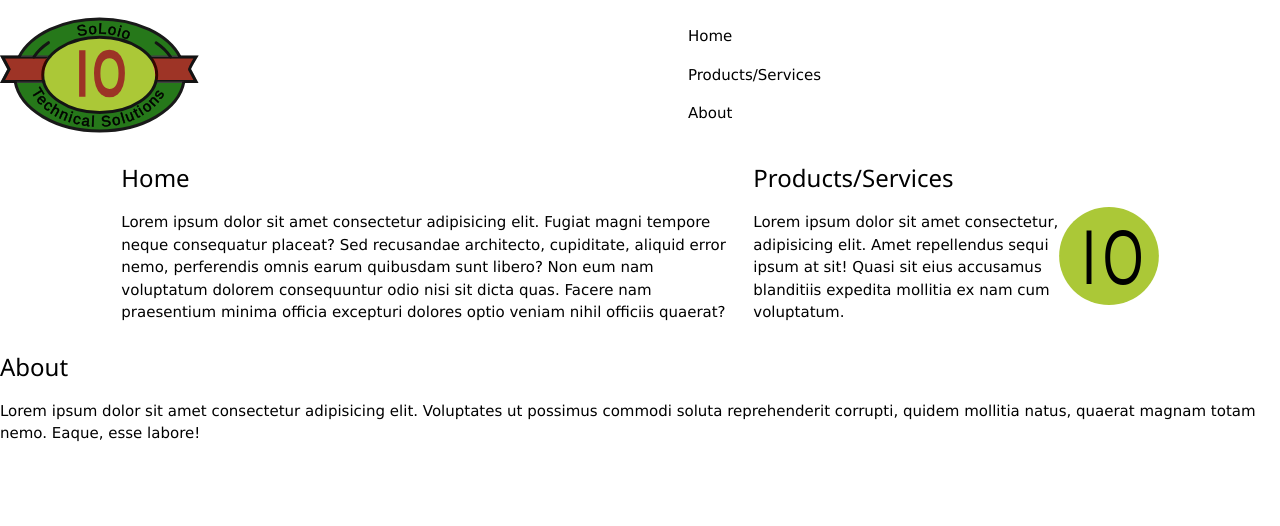
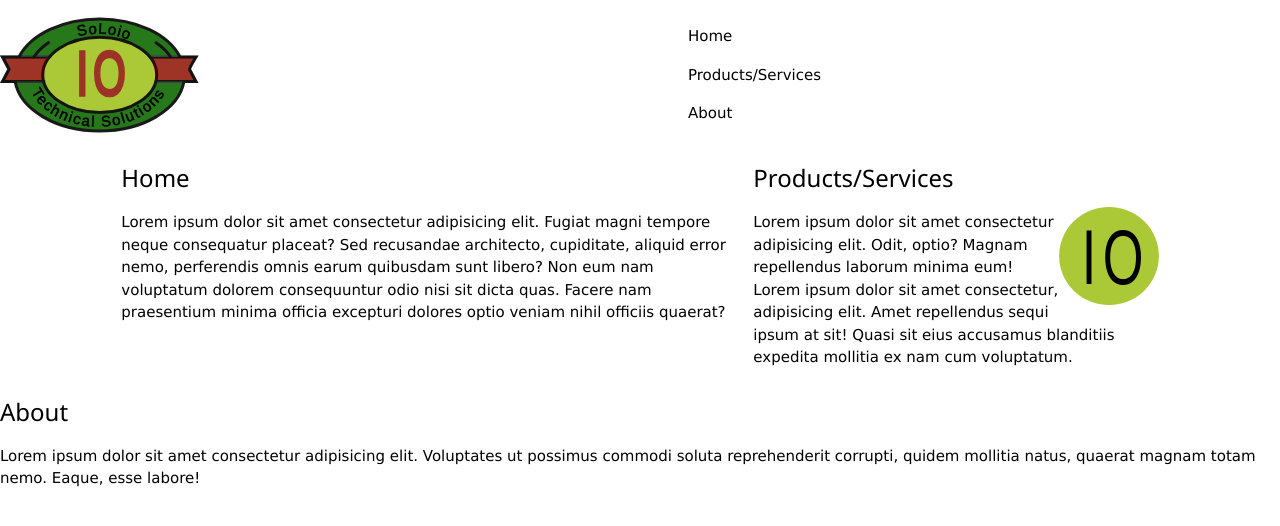
Before and after one commit to Marking-Time/IO, a plain HTML site: page test2.html in a window 1280 px wide. Drawn offline with Linux system fonts and the light colour scheme.

Commit message:
finish testing on test2.html

```diff
--- a/test2.html
+++ b/test2.html
@@ -87,7 +87,7 @@ function about_function() {
     <div class="w3-col m4 l4">
         <div id="p/sDIV"><h3>Products/Services</h3>
             <div class="w3-right"><img src="IO-round.svg" alt="IO Round Logo" srcset="" style="width:100px; height:100px; display: inline-block;"></div>
-            <p>Lorem ipsum dolor sit amet consectetur, adipisicing elit. Amet repellendus sequi ipsum at sit! Quasi sit eius accusamus blanditiis expedita mollitia ex nam cum voluptatum.</p>
+            <p>Lorem ipsum dolor sit amet consectetur adipisicing elit. Odit, optio? Magnam repellendus laborum minima eum! Lorem ipsum dolor sit amet consectetur, adipisicing elit. Amet repellendus sequi ipsum at sit! Quasi sit eius accusamus blanditiis expedita mollitia ex nam cum voluptatum.</p>
 
         </div>
     </div>
```
